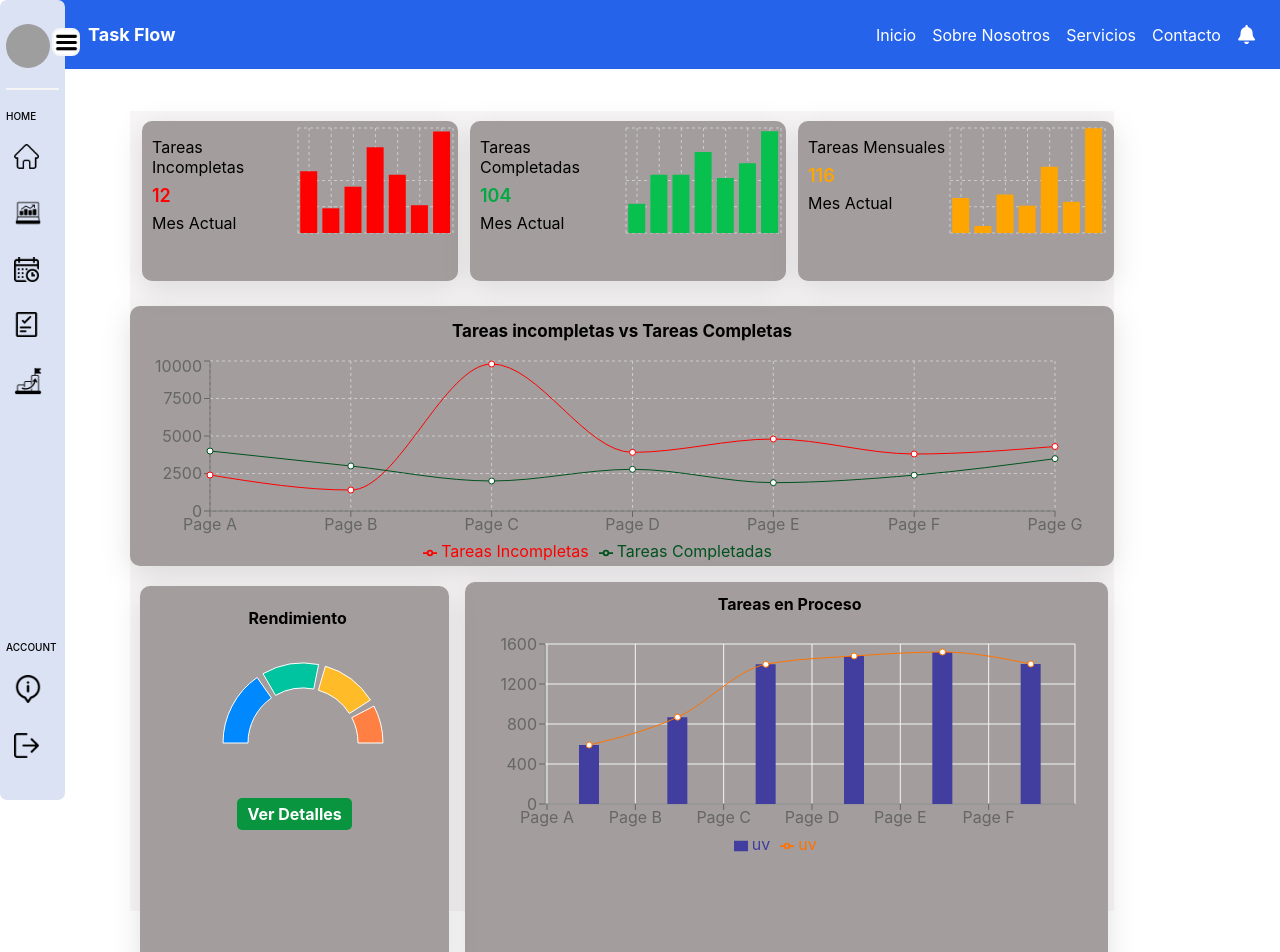
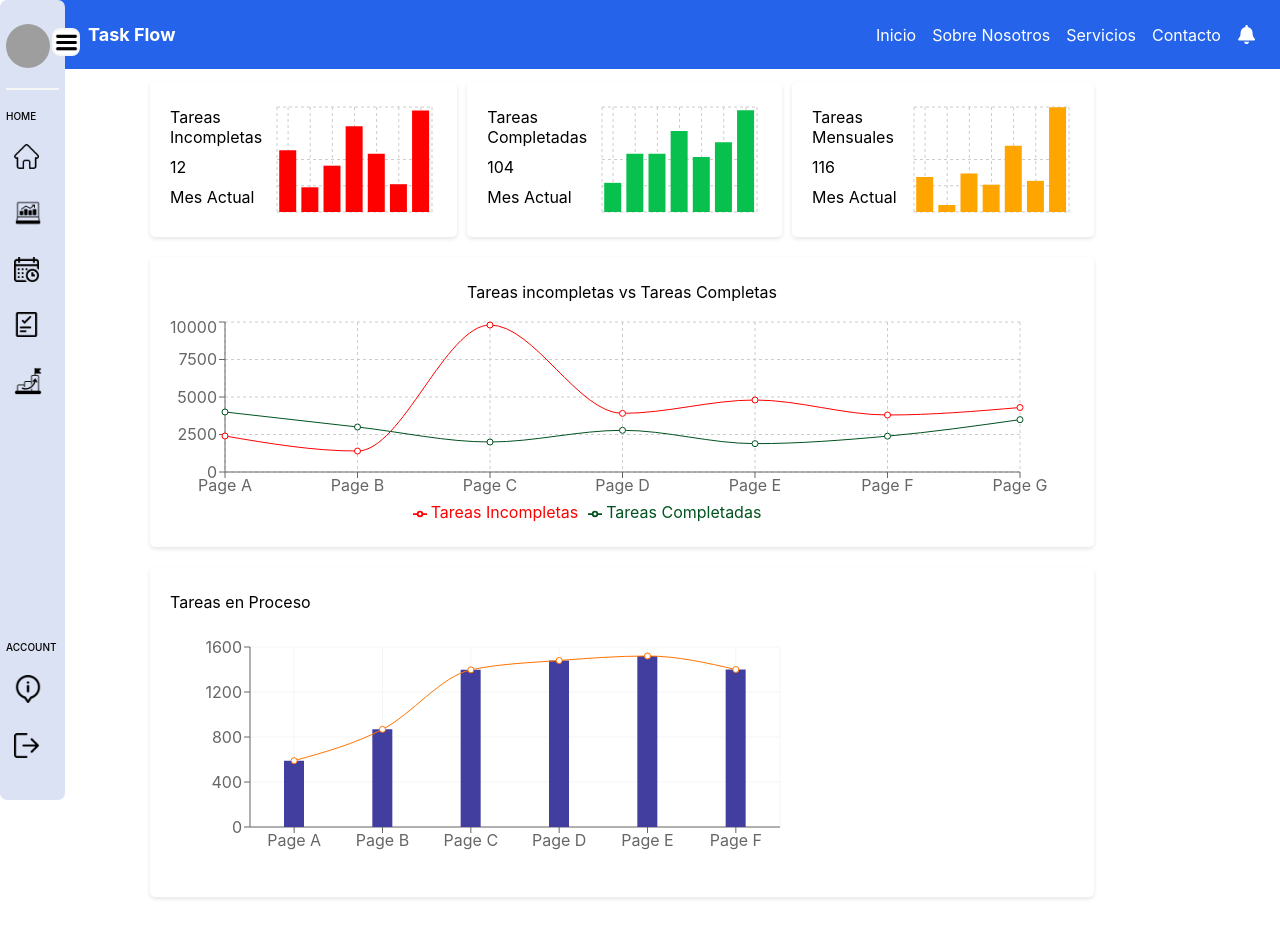
Before and after one commit to DeeEmDy/TaskFlow_FrontendPW, a React (Vite) app: page /dashBoard in a window 1280 px wide. Shown: the top 952 px of the page. Built offline with nearby package versions, Linux system fonts and the light colour scheme; grey boxes are pictures that could not be loaded.

Commit message:
update
update the  component dashboard renposive

```diff
--- a/src/components/DashBoard.jsx
+++ b/src/components/DashBoard.jsx
@@ -1,225 +1,62 @@
 import "../style/DashBoard.css";
-import { BarChart, Bar, ComposedChart, LineChart, Line, XAxis, YAxis, Legend, CartesianGrid, Tooltip, PieChart, Pie, Cell } from 'recharts';
+import { BarChart, Bar, ComposedChart, LineChart, Line, XAxis, YAxis, Legend, CartesianGrid, Tooltip } from 'recharts';
 
-export default function DashBoard(){
-
-    const dataDetalles = [
-        { name: "Group A", value: 400 },
-        { name: "Group B", value: 300 },
-        { name: "Group C", value: 300 },
-        { name: "Group D", value: 200 }
-      ];
-      const COLORS = ["#0088FE", "#00C49F", "#FFBB28", "#FF8042"];
-
+export default function DashBoard() {
 
     const dataIncompletas = [
-        {
-          "name": "Page A",
-          "uv": 2000,
-          "fill":"#ff0000"
-        },
-        {
-          "name": "Page B",
-          "uv": 800,
-          "fill":"#ff0000"
-        },
-        {
-          "name": "Page C",
-          "uv": 1500,
-          "fill":"#ff0000"
-        },
-        {
-          "name": "Page D",
-          "uv": 2780,
-          "fill":"#ff0000"
-        },
-        {
-          "name": "Page E",
-          "uv": 1890,
-          "fill":"#ff0000"
-        },
-        {
-          "name": "Page F",
-          "uv": 900,
-          "fill":"#ff0000"
-        },
-        {
-          "name": "Page G",
-          "uv": 3290,
-          "fill":"#ff0000"
-        }
-      ]
-
-
+        { "name": "Page A", "uv": 2000, "fill": "#ff0000" },
+        { "name": "Page B", "uv": 800, "fill": "#ff0000" },
+        { "name": "Page C", "uv": 1500, "fill": "#ff0000" },
+        { "name": "Page D", "uv": 2780, "fill": "#ff0000" },
+        { "name": "Page E", "uv": 1890, "fill": "#ff0000" },
+        { "name": "Page F", "uv": 900, "fill": "#ff0000" },
+        { "name": "Page G", "uv": 3290, "fill": "#ff0000" }
+    ];
 
     const dataCompletas = [
-        {
-          "name": "Page A",
-          "uv": 1000,
-          "fill":"#07c04e"
-        },
-        {
-          "name": "Page B",
-          "uv": 2000,
-          "fill":"#07c04e"
-        },
-        {
-          "name": "Page C",
-          "uv": 2000,
-          "fill":"#07c04e"
-        },
-        {
-          "name": "Page D",
-          "uv": 2780,
-          "fill":"#07c04e"
-        },
-        {
-          "name": "Page E",
-          "uv": 1890,
-          "fill":"#07c04e"
-        },
-        {
-          "name": "Page F",
-          "uv": 2390,
-          "fill":"#07c04e"
-        },
-        {
-          "name": "Page G",
-          "uv": 3490,
-          "fill":"#07c04e"
-        }
-      ]
-
-
+        { "name": "Page A", "uv": 1000, "fill": "#07c04e" },
+        { "name": "Page B", "uv": 2000, "fill": "#07c04e" },
+        { "name": "Page C", "uv": 2000, "fill": "#07c04e" },
+        { "name": "Page D", "uv": 2780, "fill": "#07c04e" },
+        { "name": "Page E", "uv": 1890, "fill": "#07c04e" },
+        { "name": "Page F", "uv": 2390, "fill": "#07c04e" },
+        { "name": "Page G", "uv": 3490, "fill": "#07c04e" }
+    ];
 
     const dataMensuales = [
-        {
-          "name": "Page A",
-          "uv": 1000,
-          "fill":"#ffa500"
-        },
-        {
-          "name": "Page B",
-          "uv": 200,
-          "fill":"#ffa500"
-        },
-        {
-          "name": "Page C",
-          "uv": 1100,
-          "fill":"#ffa500"
-        },
-        {
-          "name": "Page D",
-          "uv": 780,
-          "fill":"#ffa500"
-        },
-        {
-          "name": "Page E",
-          "uv": 1890,
-          "fill":"#ffa500"
-        },
-        {
-          "name": "Page F",
-          "uv": 890,
-          "fill":"#ffa500"
-        },
-        {
-          "name": "Page G",
-          "uv": 2990,
-          "fill":"#ffa500"
-        }
-      ]
-
-
-
-
+        { "name": "Page A", "uv": 1000, "fill": "#ffa500" },
+        { "name": "Page B", "uv": 200, "fill": "#ffa500" },
+        { "name": "Page C", "uv": 1100, "fill": "#ffa500" },
+        { "name": "Page D", "uv": 780, "fill": "#ffa500" },
+        { "name": "Page E", "uv": 1890, "fill": "#ffa500" },
+        { "name": "Page F", "uv": 890, "fill": "#ffa500" },
+        { "name": "Page G", "uv": 2990, "fill": "#ffa500" }
+    ];
 
     const dataVS = [
-        {
-          "name": "Page A",
-          "Tareas Completadas": 4000,
-          "Tareas Incompletas": 2400,
-          "amt": 2400
-        },
-        {
-          "name": "Page B",
-          "Tareas Completadas": 3000,
-          "Tareas Incompletas": 1398,
-          "amt": 2210
-        },
-        {
-          "name": "Page C",
-          "Tareas Completadas": 2000,
-          "Tareas Incompletas": 9800,
-          "amt": 2290
-        },
-        {
-          "name": "Page D",
-          "Tareas Completadas": 2780,
-          "Tareas Incompletas": 3908,
-          "amt": 2000
-        },
-        {
-          "name": "Page E",
-          "Tareas Completadas": 1890,
-          "Tareas Incompletas": 4800,
-          "amt": 2181
-        },
-        {
-          "name": "Page F",
-          "Tareas Completadas": 2390,
-          "Tareas Incompletas": 3800,
-          "amt": 2500
-        },
-        {
-          "name": "Page G",
-          "Tareas Completadas": 3490,
-          "Tareas Incompletas": 4300,
-          "amt": 2100
-        }
-      ]
-
-
+        { "name": "Page A", "Tareas Completadas": 4000, "Tareas Incompletas": 2400, "amt": 2400 },
+        { "name": "Page B", "Tareas Completadas": 3000, "Tareas Incompletas": 1398, "amt": 2210 },
+        { "name": "Page C", "Tareas Completadas": 2000, "Tareas Incompletas": 9800, "amt": 2290 },
+        { "name": "Page D", "Tareas Completadas": 2780, "Tareas Incompletas": 3908, "amt": 2000 },
+        { "name": "Page E", "Tareas Completadas": 1890, "Tareas Incompletas": 4800, "amt": 2181 },
+        { "name": "Page F", "Tareas Completadas": 2390, "Tareas Incompletas": 3800, "amt": 2500 },
+        { "name": "Page G", "Tareas Completadas": 3490, "Tareas Incompletas": 4300, "amt": 2100 }
+    ];
 
     const data = [
-        {
-          name: 'Page A',
-          uv: 590,
-          amt: 1400,
-        },
-        {
-          name: 'Page B',
-          uv: 868,
-          amt: 1506,
-        },
-        {
-          name: 'Page C',
-          uv: 1397,
-          amt: 989,
-        },
-        {
-          name: 'Page D',
-          uv: 1480,
-          amt: 1228,
-        },
-        {
-          name: 'Page E',
-          uv: 1520,
-          amt: 1100,
-        },
-        {
-          name: 'Page F',
-          uv: 1400,
-          amt: 1700,
-        },
+        { name: 'Page A', uv: 590, amt: 1400 },
+        { name: 'Page B', uv: 868, amt: 1506 },
+        { name: 'Page C', uv: 1397, amt: 989 },
+        { name: 'Page D', uv: 1480, amt: 1228 },
+        { name: 'Page E', uv: 1520, amt: 1100 },
+        { name: 'Page F', uv: 1400, amt: 1700 }
     ];
 
     return (
         <div className='dashBoard'>
-
             <div>
-                <div className='ItemContaienr'>
-                  <div className='ItemContainer1'>
+                <div className='ItemContainer'>
+                    <div className='ItemBox'>
                         <div className="subitemContainer">
                             <p className="taskProgress">Tareas Incompletas</p>
                             <p className="taskCounter">12</p>
@@ -228,16 +65,12 @@ export default function DashBoard(){
                         <div className="barchartContainer">
                             <BarChart width={165} height={115} data={dataIncompletas}>
                                 <CartesianGrid strokeDasharray="3 3" />
-                   {/* <XAxis dataKey="name" />  */}
-                   {/* <YAxis />  */}
                                 <Tooltip />
-                   {/* <Legend />  */}
-                   {/* <Bar dataKey="pv" fill="#8884d8" />  */}
                                 <Bar dataKey="uv" fill="fill" />
                             </BarChart>
                         </div>
                     </div>
-                  <div className='ItemContainer1'>
+                    <div className='ItemBox'>
                         <div className="subitemContainer">
                             <p className="taskProgress">Tareas Completadas</p>
                             <p className="taskCounter1">104</p>
@@ -246,16 +79,12 @@ export default function DashBoard(){
                         <div className="barchartContainer">
                             <BarChart width={165} height={115} data={dataCompletas}>
                                 <CartesianGrid strokeDasharray="3 3" />
-                   {/* <XAxis dataKey="name" />  */}
-                   {/* <YAxis />  */}
                                 <Tooltip />
-                   {/* <Legend />  */}
-                   {/* <Bar dataKey="pv" fill="#8884d8" />  */}
                                 <Bar dataKey="uv" fill="fill" />
                             </BarChart>
                         </div>
                     </div>
-                  <div className='ItemContainer1'>
+                    <div className='ItemBox'>
                         <div className="subitemContainer">
                             <p className="taskProgress">Tareas Mensuales</p>
                             <p className="taskCounter2">116</p>
@@ -264,23 +93,19 @@ export default function DashBoard(){
                         <div className="barchartContainer">
                             <BarChart width={165} height={115} data={dataMensuales}>
                                 <CartesianGrid strokeDasharray="3 3" />
-                   {/* <XAxis dataKey="name" />  */}
-                   {/* <YAxis />  */}
                                 <Tooltip />
-                   {/* <Legend />  */}
-                   {/* <Bar dataKey="pv" fill="#8884d8" />  */}
                                 <Bar dataKey="uv" fill="fill" />
                             </BarChart>
                         </div>
                     </div>
-
                 </div>
 
                 <div className="MiddleTask">
+                <div className="chartTitle">
                     <p className="TaskVS">Tareas incompletas vs Tareas Completas</p>
-
+                </div>
                 <LineChart width={955} height={210} data={dataVS}
-                    margin={{ top: 5, right: 30, left: 20, bottom: 5 }}>
+                    margin={{ top: 5, right: 80, left: 20, bottom: 5 }}>
                     <CartesianGrid strokeDasharray="3 3" />
                     <XAxis dataKey="name" />
                     <YAxis />
@@ -291,28 +116,6 @@ export default function DashBoard(){
                 </LineChart>
                </div>
                 <div className="TaskContainer">
-                    <div className="TaskChart">
-                        <p className="taskContainerText">Rendimiento</p>
-                        <PieChart width={270} height={270}>
-                        <Pie
-                            data={dataDetalles}
-                            cx={138}
-                            cy={110}
-                            startAngle={180}
-                            endAngle={0}
-                            innerRadius={55}
-                            outerRadius={80}
-                            fill="#8884d8"
-                            paddingAngle={5}
-                            dataKey="value"
-                        >
-                            {data.map((entry, index) => (
-                            <Cell key={`cell-${index}`} fill={COLORS[index % COLORS.length]} />
-                            ))}
-                        </Pie>
-                        </PieChart>
-                        <button className="ViewDetails">Ver Detalles</button>
-                    </div>
                     <div className="MonthlyEarning">
                         <p className="taskContainerText">Tareas en Proceso</p>
                         <ComposedChart
@@ -327,10 +130,9 @@ export default function DashBoard(){
                             }}
                         >
                             <CartesianGrid stroke="#f5f5f5" />
-                        <XAxis dataKey="name" scale="band" />
+                            <XAxis dataKey="name" />
                             <YAxis />
                             <Tooltip />
-                        <Legend />
                             <Bar dataKey="uv" barSize={20} fill="#413ea0" />
                             <Line type="monotone" dataKey="uv" stroke="#ff7300" />
                         </ComposedChart>
@@ -338,7 +140,5 @@ export default function DashBoard(){
                 </div>
             </div>
         </div>
-
     );
-
 }
--- a/src/style/DashBoard.css
+++ b/src/style/DashBoard.css
@@ -1,156 +1,94 @@
-.dashBoard{
-    flex: 4;
-    background-color: rgba(224, 216, 216, 0.226);  /*color de fondo pantalla*/
-    height: 100vh;
-    margin-top: 59px;
+.dashBoard {
+    display: flex;
+    flex-direction: column;
+    padding: 20px;
+    gap: 20px;
+    margin-top: 10px;
+}
+
+.ItemContainer {
+    display: flex;
+    flex-wrap: wrap;
+    justify-content: space-between;
+    gap: 10px;
+    margin-bottom: 20px;
+}
+
+.ItemBox {
+    flex: 1;
+    background-color: #fff;;
+    /*background-color: rgb(163, 157, 157);*/
+    padding: 20px;
+    box-shadow: 0 2px 4px rgba(0, 0, 0, 0.1);
+    border-radius: 5px;
+    display: flex;
+    justify-content: space-between;
+    gap: 10px;
+}
+
+.subitemContainer {
+    flex: 1;
+}
+
+.barchartContainer {
+    flex: 1;
+}
+
+.MiddleTask {
+    background-color: #fff;
+    padding: 20px;
+    box-shadow: 0 2px 4px rgba(0, 0, 0, 0.1);
+    border-radius: 5px;
+    display: flex;
+    flex-direction: column;
+    align-items: center;
+    margin-bottom: 20px;
 
 }
 
-.ItemContaienr{
+.TaskContainer {
     display: flex;
-    margin: auto;
-    justify-content: center;
+    flex-wrap: wrap;
+    justify-content: space-between;
+    gap: 20px;
 }
 
-.ItemContainer1{
-    background-color: rgb(163, 157, 157);
-    width: 390px;
-    height: 20vh;
-    margin-left: 12px;
-    margin-top: 10px;
-    border-radius: 10px;
-    display: flex;
-    box-shadow:rgb(100, 100, 111, 0.2) 0px 7px 29px 0px;
+.TaskChart, .MonthlyEarning {
+    flex: 1;
+    background-color: #fff;
+    padding: 20px;
+    box-shadow: 0 2px 4px rgba(0, 0, 0, 0.1);
+    border-radius: 5px;
 }
 
-.taskProgress{
-    text-align: start;
-    margin-left: 10px;
-    margin-top: 25px;
-    color: black;
+.taskProgress, .taskCounter, .taskCounter1, .taskCounter2, .currentmonth1, .taskContainerText {
+    margin: 0;
+    padding: 5px 0;
+}
+
+.TaskVS {
+    margin: 0;
+    padding: 5px 0;
+}
+
+.chartTitle {
+    width: 100%;
+    text-align: center; /* Centra el texto horizontalmente dentro del contenedor */
+    margin-bottom: 10px; /* Espacio entre el texto y el gráfico */
 }
 
 
-.taskCounter{
-    text-align: start;
-    font-size: 18px;
-    font-weight: 600;
-    margin-left: 10px;
-    margin-top: 8px;
-    color: #ff0000;
+/* Responsivo */
+@media (max-width: 768px) {
+    .ItemContainer, .TaskContainer {
+        flex-direction: column;
+    }
+
+    .ItemBox, .TaskChart, .MonthlyEarning {
+        width: 100%;
+    }
+
+    .MiddleTask {
+        overflow-x: auto;
+    }
 }
-
-
-
-.taskCounter1{
-    text-align: start;
-    font-size: 18px;
-    font-weight: 600;
-    margin-left: 10px;
-    margin-top: 8px;
-    color: #00aa41;
-}
-
-
-
-.taskCounter2{
-    text-align: start;
-    font-size: 18px;
-    font-weight: 600;
-    margin-left: 10px;
-    margin-top: 8px;
-    color: #ffa500;
-}
-
-.currentmonth1{
-    text-align: start;
-    margin-left: 10px;
-    margin-top: 7px;
-    color: black;
-
-}
-
-.barchartContainer{
-    margin-top: 2px;
-}
-
-.subitemContainer{
-    margin-top: -9px;
-
-}
-
-.MiddleTask{
-    width: 100%;
-    background-color: rgb(163, 157, 157);
-    margin: auto;
-    justify-content: center;
-    box-shadow:rgb(100, 100, 111, 0.2) 0px 7px 29px 0px;
-    border-radius: 10px;
-}
-
-.TaskVS{
-    text-align: center;
-    color: black;
-    font-weight: bold;
-    font-size: 17px;
-    padding: 15px;
-    margin-top: 25px;
-}
-
-
-.TaskContainer{
-    display: flex;
-    width: 100%;
-    justify-content: center;
-    margin: auto;
-    margin-top: 10px;
-    height: 50vh;
-}
-
-
-.TaskChart{
-    flex: 1.8;
-    background-color:  rgb(163, 157, 157);
-    box-shadow:rgb(100, 100, 111, 0.2) 0px 7px 29px 0px;
-    display: flex;
-    flex-direction: column;
-    align-items: center;
-    padding: 10px;
-    position: relative;
-    padding-left: 10px;
-    margin: 10px;
-    border-radius: 10px;
-}
-
-.MonthlyEarning{
-    flex: 4;
-    background-color: rgb(163, 157, 157);
-    box-shadow:rgb(100, 100, 111, 0.2) 0px 7px 29px 0px;
-    align-items: center;
-    margin: 6px;
-    border-radius: 10px;
-}
-
-.taskContainerText{
-    text-align: start;
-    margin-left: 6px;
-    margin-top: 12px;
-    color: black;
-    font-weight: bold;
-    justify-content: center;
-    align-items: center;
-    display: flex;
-}
-
-.ViewDetails{
-    padding: 10px;
-    padding-top: 6px;
-    padding-bottom: 6px;
-    border: none;
-    border-radius: 5px;
-    background-color: #09943f;
-    color: white;
-    font-weight: bold;
-    margin-top: -100px;
-    cursor: pointer;
-}
```
Lines whose indentation alone changed are shown as unchanged.
